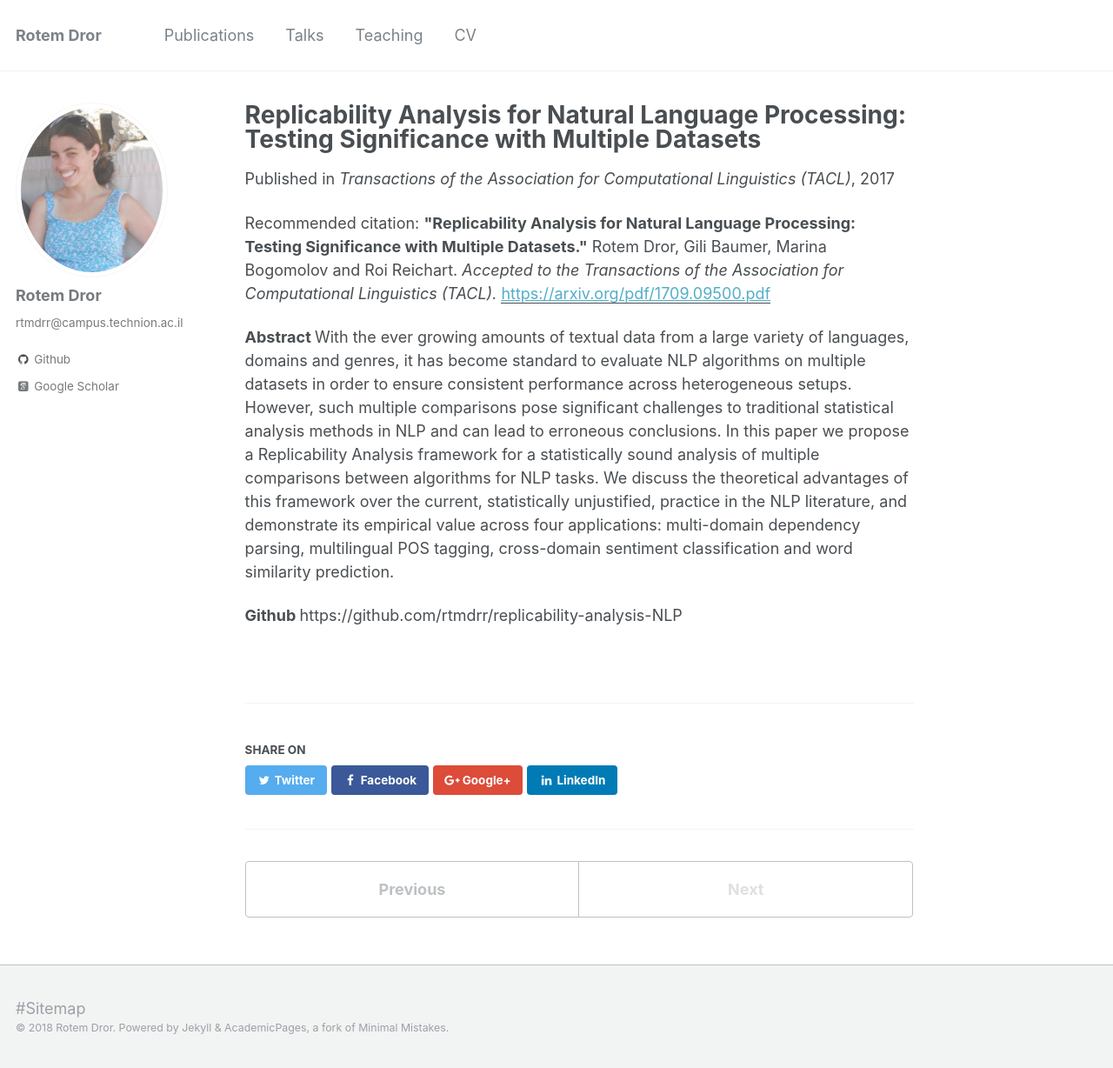
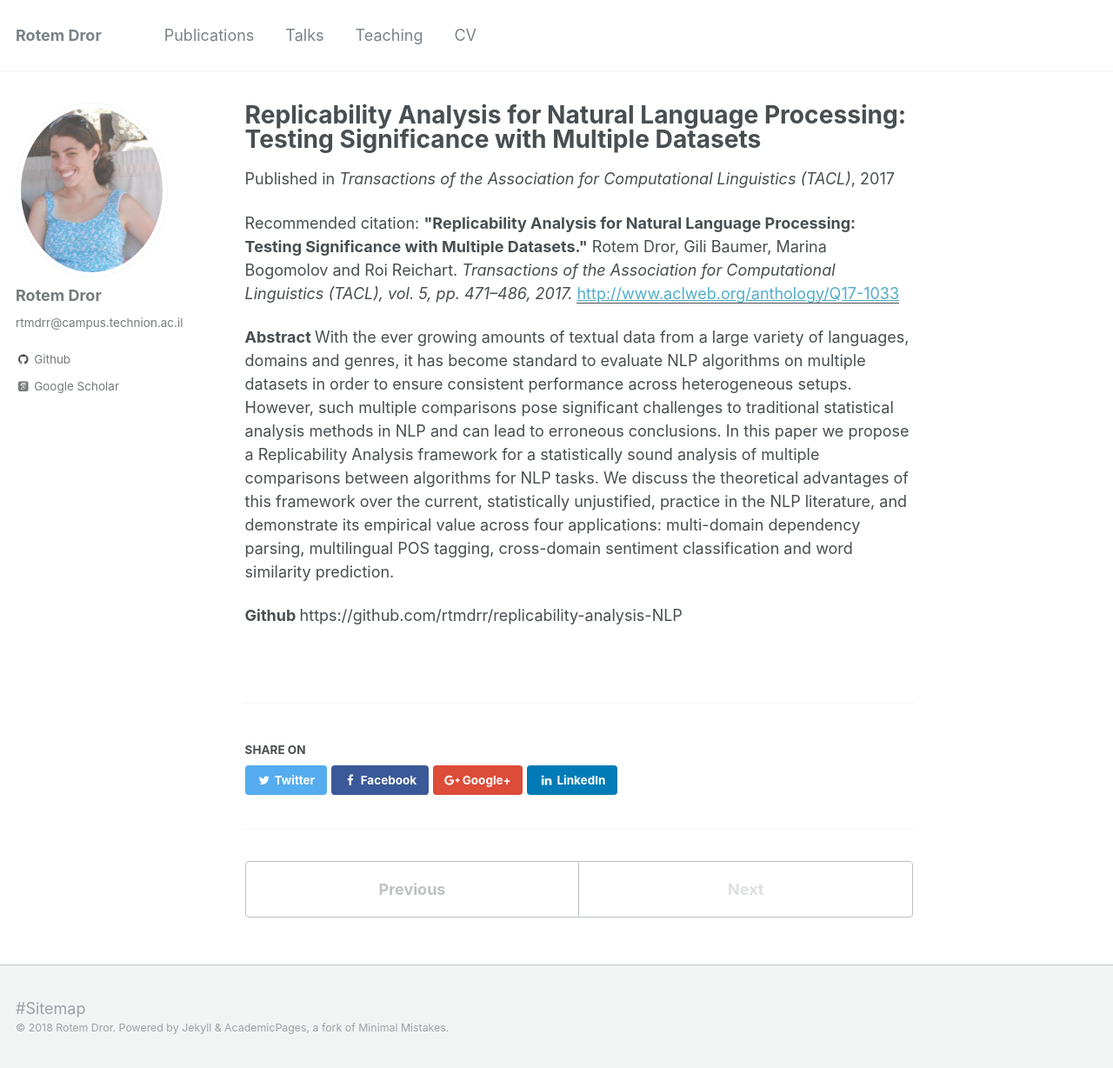
Before and after one commit to rtmdrr/rtmdrr.github.io, a Jekyll site: the page built from _publications/Replicability.md, in a window 1280 px wide and 1228 px high. Shown: the whole window at 87% size. Built offline with Jekyll 4.4.1, drawn with Linux system fonts in a browser that asks for light colours; some web fonts are replaced.

Commit message:
Update Replicability.md

```diff
--- a/_publications/Replicability.md
+++ b/_publications/Replicability.md
@@ -2,10 +2,10 @@
 title: "Replicability Analysis for Natural Language Processing: Testing Significance with Multiple Datasets"
 collection: publications
 permalink: /publication/Replicability
-date: 2017-10-01
+date: 2017-11-01
 venue: 'Transactions of the Association for Computational Linguistics (TACL)'
-paperurl: 'https://arxiv.org/pdf/1709.09500.pdf'
-citation: '<b>"Replicability Analysis for Natural Language Processing: Testing Significance with Multiple Datasets."</b> Rotem Dror, Gili Baumer, Marina Bogomolov and Roi Reichart. <i>Accepted to the Transactions of the Association for Computational Linguistics (TACL).</i>'
+paperurl: 'http://www.aclweb.org/anthology/Q17-1033'
+citation: '<b>"Replicability Analysis for Natural Language Processing: Testing Significance with Multiple Datasets."</b> Rotem Dror, Gili Baumer, Marina Bogomolov and Roi Reichart. <i> Transactions of the Association for Computational Linguistics (TACL), vol. 5, pp. 471–486, 2017.</i>'
 ---
 
 <b> Abstract </b>
```
